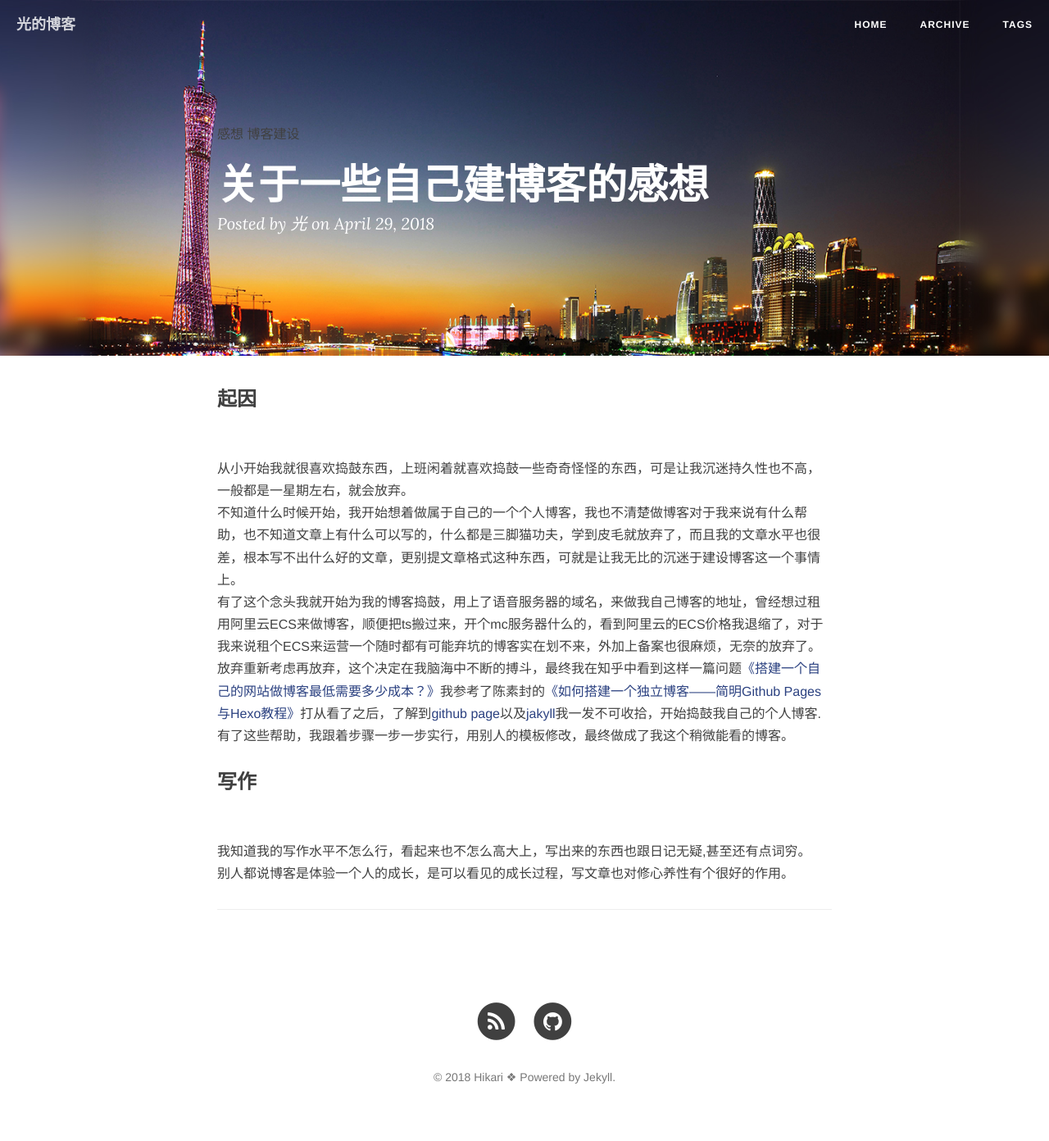
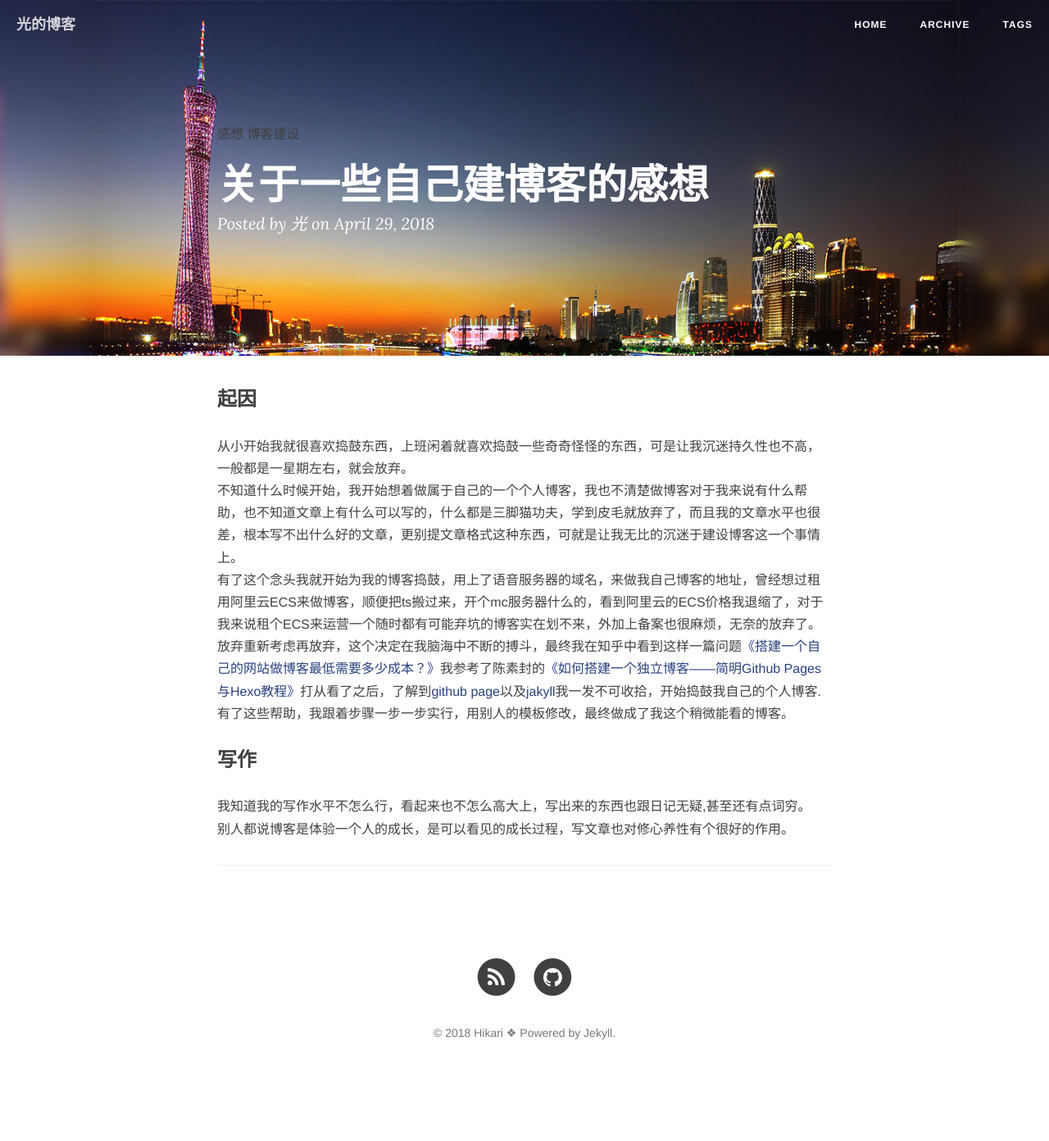
Before and after one commit to HikariGod/myblog, a Jekyll site: the page built from _posts/2018-04-29-Some-thoughts.md, in a window 1280 px wide. Shown: the whole page at 82% size. Built offline with Jekyll 4.4.1, drawn with Linux system fonts in a browser that asks for light colours; nearby versions of some CDN libraries; comment, search, counter and statistics services are not loaded; after the commit the page ends 1338 px from its top, so only the background shows below that.

Commit message:
修改博文

```diff
--- a/_posts/2018-04-29-Some-thoughts.md
+++ b/_posts/2018-04-29-Some-thoughts.md
@@ -8,12 +8,12 @@ description: 感想
 ---
 
 <h3>起因</h3>
-<br>从小开始我就很喜欢捣鼓东西，上班闲着就喜欢捣鼓一些奇奇怪怪的东西，可是让我沉迷持久性也不高，一般都是一星期左右，就会放弃。
+从小开始我就很喜欢捣鼓东西，上班闲着就喜欢捣鼓一些奇奇怪怪的东西，可是让我沉迷持久性也不高，一般都是一星期左右，就会放弃。
 <br>不知道什么时候开始，我开始想着做属于自己的一个个人博客，我也不清楚做博客对于我来说有什么帮助，也不知道文章上有什么可以写的，什么都是三脚猫功夫，学到皮毛就放弃了，而且我的文章水平也很差，根本写不出什么好的文章，更别提文章格式这种东西，可就是让我无比的沉迷于建设博客这一个事情上。
 <br>有了这个念头我就开始为我的博客捣鼓，用上了语音服务器的域名，来做我自己博客的地址，曾经想过租用阿里云ECS来做博客，顺便把ts搬过来，开个mc服务器什么的，看到阿里云的ECS价格我退缩了，对于我来说租个ECS来运营一个随时都有可能弃坑的博客实在划不来，外加上备案也很麻烦，无奈的放弃了。
 <br>放弃重新考虑再放弃，这个决定在我脑海中不断的搏斗，最终我在知乎中看到这样一篇问题<a href="https://www.zhihu.com/question/21143965">《搭建一个自己的网站做博客最低需要多少成本？》</a>我参考了陈素封的<a href="http://cnfeat.com/2014/05/10/2014-05-11-how-to-build-a-blog/">《如何搭建一个独立博客——简明Github Pages与Hexo教程》</a>打从看了之后，了解到<a href="https://pages.github.com/">github page</a>以及<a href="https://www.jekyll.com.cn/">jakyll</a>我一发不可收拾，开始捣鼓我自己的个人博客.
 <br>有了这些帮助，我跟着步骤一步一步实行，用别人的模板修改，最终做成了我这个稍微能看的博客。
 
 <h3>写作</h3>
-<br>我知道我的写作水平不怎么行，看起来也不怎么高大上，写出来的东西也跟日记无疑,甚至还有点词穷。
+我知道我的写作水平不怎么行，看起来也不怎么高大上，写出来的东西也跟日记无疑,甚至还有点词穷。
 <br>别人都说博客是体验一个人的成长，是可以看见的成长过程，写文章也对修心养性有个很好的作用。
```
